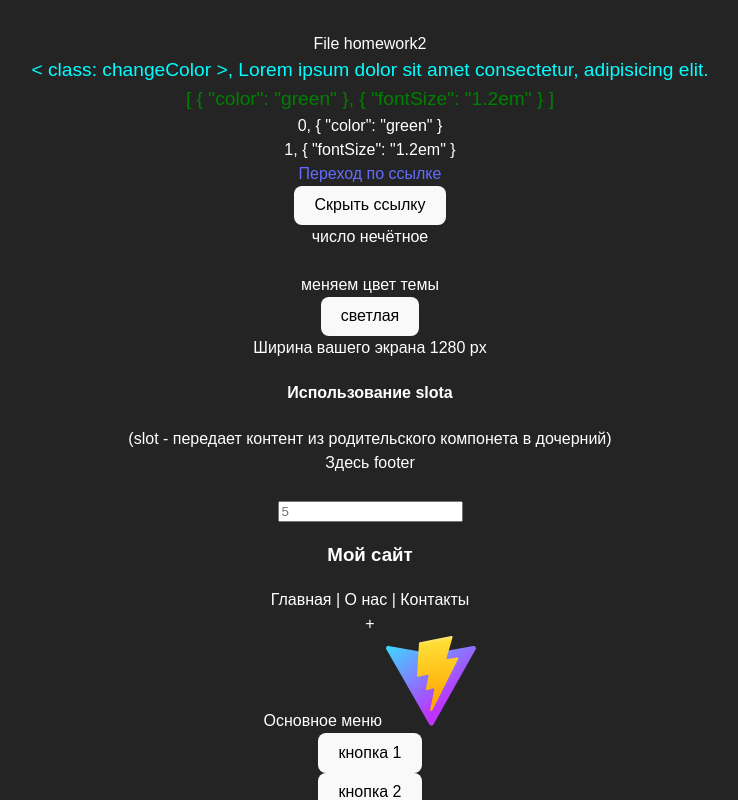
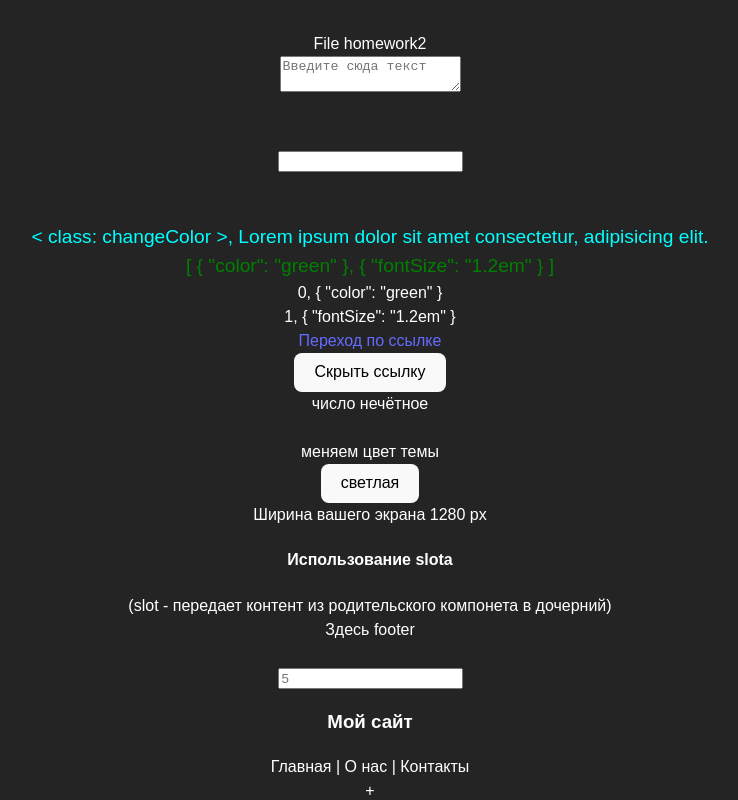
Before and after one commit to belkud/work_with_Vue, a Vue app: page / in a window 1280 px wide. Shown: the top 800 px of the page, without its empty margins (270-1008 px from the left). Built offline with nearby package versions, Linux system fonts and the light colour scheme; a web font is replaced by a local one.

Commit message:
show v-model

```diff
--- a/src/components/HomeWork2.vue
+++ b/src/components/HomeWork2.vue
@@ -1,12 +1,15 @@
 
 <template >
-<div>File homework2</div>
+<div> {{ title }} </div>
 
 
+<textarea name="" id="" v-model="textAreaText" :placeholder="placeholderText">cxvcxsdfsdf</textarea>
+
+<div style="min-height: 50px;">{{ textAreaText }}</div>
 
 
-
-
+<input type="text" v-model="textInput" @input="showSymbols">
+<div style="min-height: 50px;">{{ textInput }}</div>
 
 
 
@@ -37,7 +40,7 @@
 
 <slot></slot>
 
-<input type="text" v-bind:placeholder="number">
+<input type="text" v-bind:placeholder="`${number}`">
     <header>
         <slot name="header"></slot> <!-- 👈 Сюда попадет #header -->
         <slot name="sign"></slot>
@@ -100,8 +103,19 @@
 
 
 <script setup lang="ts">
-import {ref, onMounted, watch } from 'vue'
+import { ref } from 'vue'
 
+let textAreaText = ref('')
+let textInput = ref('')
+
+function showSymbols (e:any) {
+    console.log(`${e.data}`);
+    console.log(textInput.value);
+
+}
+
+const title = ref('File homework2')
+const placeholderText = ref('Введите сюда текст')
 
 const checkWidth =document.documentElement
 let screenWidth = ref(parseInt(getComputedStyle(checkWidth).width))
```
